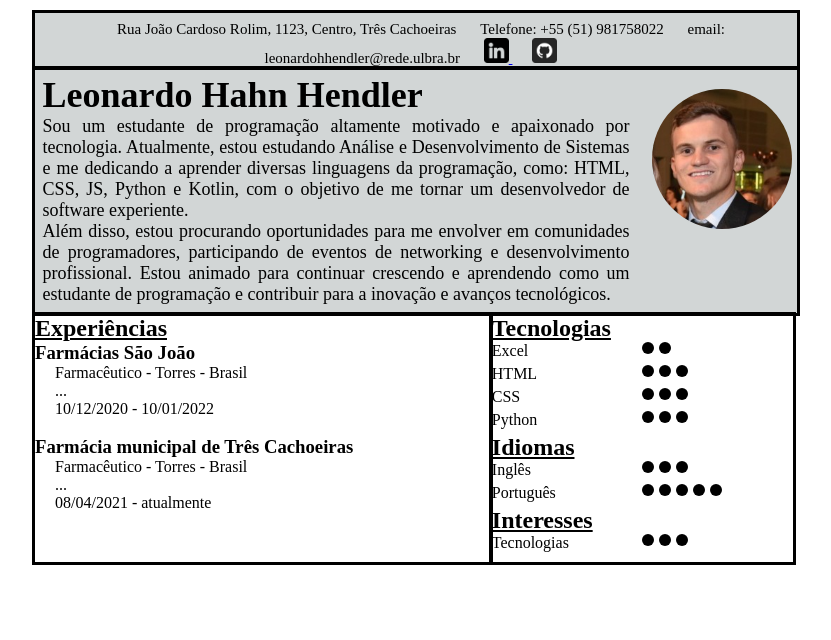
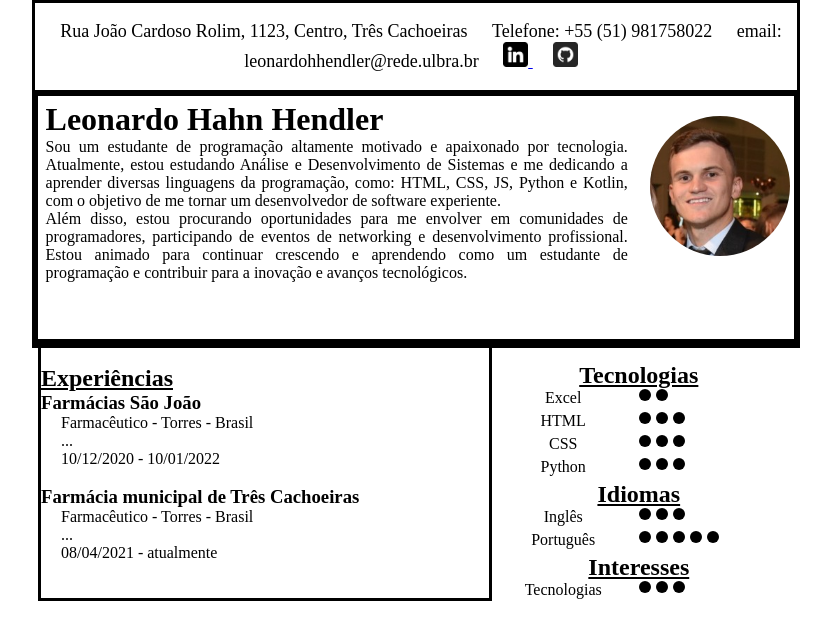
Before and after one commit to leonardohendler/ADS-Ulbra, a PHP site: page /aula4.html in a window 1280 px wide. Shown: the top 640 px of the page, without its empty margins (224-1055 px from the left). Run offline with PHP 8.4, Linux system fonts and the light colour scheme.

Commit message:
Update style.css

```diff
--- a/Matérias/Introdução Web/AULA 4/style.css
+++ b/Matérias/Introdução Web/AULA 4/style.css
@@ -9,22 +9,20 @@ padrão do css, sempre usar para fazer o site.
 
 .pai{
     width: 60%;
-    background-color: rgb(210, 214, 214);
+    border: solid;
 }
 
 .limpar {
     clear: both;
 }
 .topo{
-    height: 60px;
-    background-color: rgb(210, 214, 214);
+    height: 80px;
     margin-top: 10px;
     color: black;
-    font-size: 15px;
+    font-size: 18px;
     text-align: center;
-    border: solid;
+    border-bottom: solid;
     padding: 1%;
-    margin-bottom: -4px;
     font-family: 'Times New Roman', Times, serif;
 
 
@@ -57,7 +55,6 @@ padrão do css, sempre usar para fazer o site.
     margin-top: 5px;
     text-align: justify;
     padding-left: 1%;
-    font-size: 18px;
 
 }
 
@@ -84,7 +81,8 @@ padrão do css, sempre usar para fazer o site.
     width: 60%;
     float: left;
     border: solid;
-    height: 253px;
+    height: auto;
+    padding-top: 20px;
 
 
 }
@@ -101,19 +99,21 @@ padrão do css, sempre usar para fazer o site.
 .tech{
     width: 40%;
     float: left;
-    border: solid;
     margin-left: -4px;
+    padding-top: 20px;
 
 }
 
 .tech h2{
     text-decoration: underline ;
+    text-align: center;
 }
 .tech p{
     width: 50%;
     float: left;
     clear: both;
     margin-bottom: 5px;
+    text-align: center;
 
 }
 .circulo{
@@ -125,8 +125,27 @@ padrão do css, sempre usar para fazer o site.
     float: left;
 }
 
-.principal {
-    margin-top: -4px;
+.educacao{
+    width: 100%;
+    float: left;
+    border-bottom: solid;
 
 
 }
+.educacao h2{
+    text-decoration: underline;
+    padding-bottom: 10px;
+    text-align: justify;
+
+}
+
+.educacao li {
+    padding-left: 10px;
+    padding-right: 10px;
+    padding-bottom: 10px;
+}
+.principal {
+    border: solid;
+
+
+}
```
